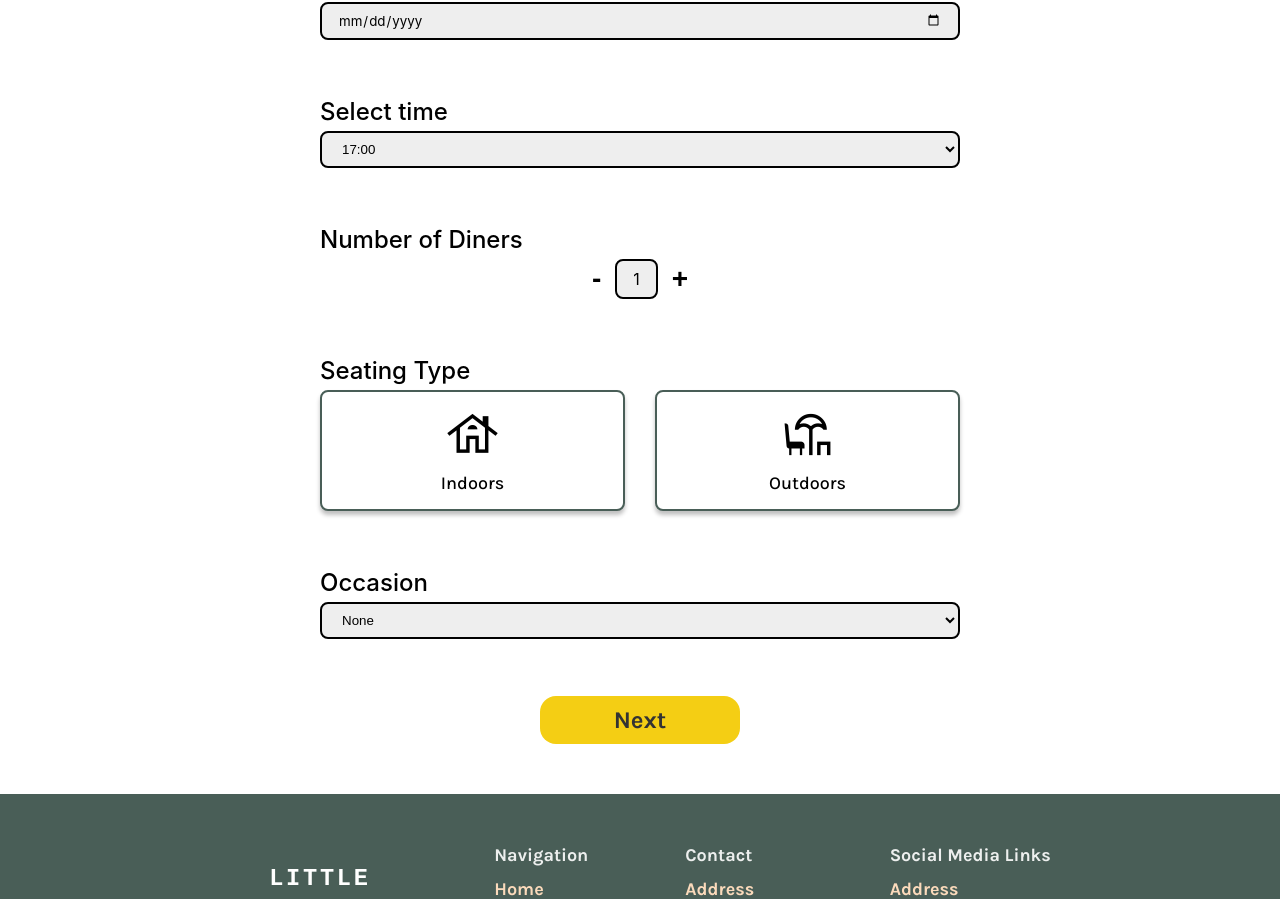
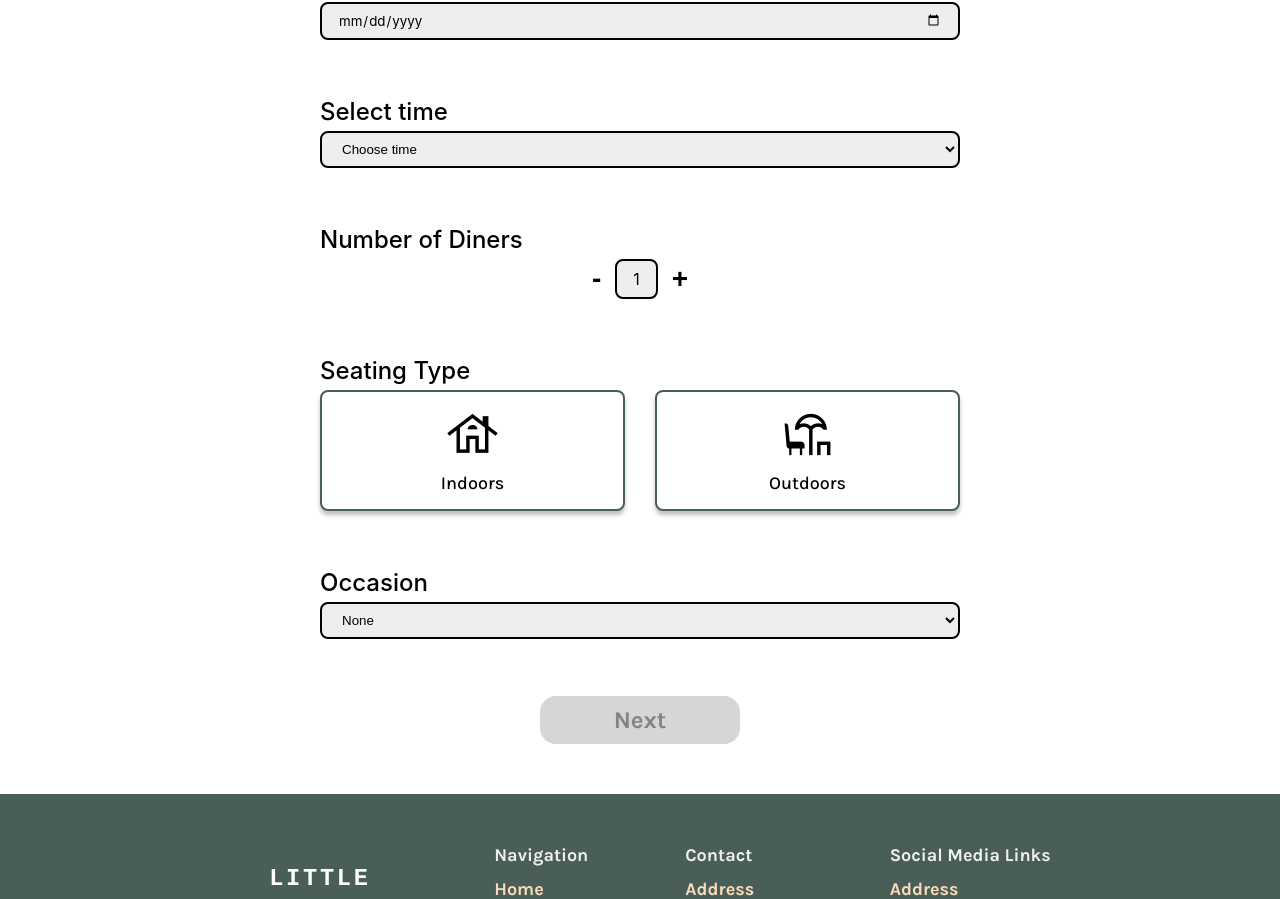
Before and after one commit to zules/little-lemon-capstone, a React (Create React App) app: page /booking in a window 1280 px wide. Shown: the part 340-1239 px from the top of the page. Built offline with nearby package versions, Linux system fonts and the light colour scheme; a web font is replaced by a local one.

Commit message:
implement form validation and corresponding required unit tests

```diff
--- a/src/BookingForm.js
+++ b/src/BookingForm.js
@@ -1,18 +1,39 @@
 import BookingSlot from './BookingSlot'
 import BookingMainSelections from './BookingMainSelections'
-
+import {useState} from 'react'
 
 export default function BookingForm({ step, availableTimes, formData, handleChange, submitForm, handleGuestCount, handleBack, dispatchDate, handleDateChange }) {
 
+const [emailsTouched, setEmailsTouched] = useState(false);
 
+const emailsMatch = formData.guestEmail === formData.guestEmailRetype;
 
+const displayEmailError = emailsTouched && !emailsMatch;
+
+const pageOneIsValid = () => {
+  return (
+    formData.resdate !== "" &&
+    formData.restime !== ""
+  );
+};
+
+const pageTwoIsValid = () => {
+  return (
+    formData.guestName !== "" &&
+    formData.guestEmail !== "" &&
+    formData.guestEmailRetype !== "" &&
+    formData.guestEmail?.includes("@") &&
+    formData.phoneNumber !== "" &&
+    emailsMatch
+  );
+};
 
 if (step === 1) {
     return (
         <form className="resform" onSubmit={submitForm}>
             <div className="forminputpair">
             <label className="formlabel" htmlFor="resdate">Select date</label>
-            <div className="input-wrapper"><input className="date-input" type="date" id="resdate" name="resdate" value={formData.resdate} onChange={handleDateChange} /></div>
+            <div className="input-wrapper"><input className="date-input" type="date" id="resdate" name="resdate" value={formData.resdate} onChange={handleDateChange} required /></div>
             </div>
             <div className="forminputpair">
             <label className="formlabel" htmlFor="restime">Select time</label>
@@ -21,7 +42,9 @@ if (step === 1) {
             name="restime"
             value={formData.restime}
             onChange={handleChange}
+            required
             >
+                <option value="">Choose time</option>
                 {availableTimes.map((time) => (
                     <BookingSlot key={time} time={time} />
                 ))}
@@ -102,7 +125,7 @@ if (step === 1) {
                 <option>Engagement</option>
             </select>
             </div>
-            <input className="calltoaction" type="submit" value="Next" />
+            <input className="calltoaction" type="submit" value="Next" disabled={!pageOneIsValid()}/>
         </form>
     )
 }
@@ -112,7 +135,7 @@ if (step === 2) {
     <>
     <div className="booking-page-info-container">
         <h3 className="booking-back" role="button" onClick={handleBack}>
-            <span className="material-symbols-outlined">arrow_back</span>Back
+            <span aria-label="On Click" className="material-symbols-outlined">arrow_back</span>Back
         </h3>
         <BookingMainSelections
         formData={formData}
@@ -131,12 +154,13 @@ if (step === 2) {
                 placeholder="Enter full name"
                 value={formData.guestName}
                 onChange={handleChange}
+                required
                 />
             </div>
         </div>
         <div className="forminputpair">
             <label className="formlabel" htmlFor="guest-email">Email</label>
-            <div className="input-wrapper">
+            <div className={displayEmailError ? "input-wrapper invalid" : "input-wrapper"}>
                 <input
                 className="formlabel"
                 type="email"
@@ -145,12 +169,13 @@ if (step === 2) {
                 placeholder="Enter email"
                 value={formData.guestEmail}
                 onChange={handleChange}
+                required
                 />
             </div>
         </div>
         <div className="forminputpair">
             <label className="formlabel" htmlFor="guest-email-retype">Retype Email</label>
-            <div className="input-wrapper">
+            <div className={displayEmailError ? "input-wrapper invalid" : "input-wrapper"}>
                 <input
                 className="formlabel"
                 type="email"
@@ -159,20 +184,24 @@ if (step === 2) {
                 placeholder="Enter email"
                 value={formData.guestEmailRetype}
                 onChange={handleChange}
+                onBlur={() => setEmailsTouched(true)}
+                required
                 />
             </div>
+            { displayEmailError ? <p>ERROR: please ensure email is typed correctly.</p> : "" }
         </div>
         <div className="forminputpair">
             <label className="formlabel" htmlFor="phone-number">Phone Number</label>
             <div className="input-wrapper">
                 <input
                 className="formlabel"
-                type="text"
+                type="tel"
                 id="phone-number"
                 name="phoneNumber"
                 placeholder="(xxx) xxx-xxxx"
                 value={formData.phoneNumber}
                 onChange={handleChange}
+                required
                 />
             </div>
 
@@ -210,7 +239,7 @@ if (step === 2) {
             onChange={handleChange}
             ></textarea>
         </div>
-    <input className="calltoaction" type="submit" value="Reserve Table" />
+    <input className="calltoaction" type="submit" disabled={!pageTwoIsValid()} value="Reserve Table" />
     </form>
     </>
     )
--- a/src/index.css
+++ b/src/index.css
@@ -157,6 +157,14 @@ h2 {
   width:fit-content;
   cursor: pointer;
   min-width: 200px;
+}
+
+.calltoaction:disabled {
+    background-color: #cccccc;
+    color: #666666;
+    cursor: not-allowed;
+    opacity: 0.8;
+    pointer-events: none;
 }
 
 main {
@@ -581,6 +589,10 @@ legend {
   padding: 8px 16px;
 }
 
+.input-wrapper.invalid {
+    border: 2px solid red;
+}
+
 .date-input {
   border: none;
   background: transparent;
```
Also changed, not shown: 1 other file (tests, documents, lock files or other folders).
